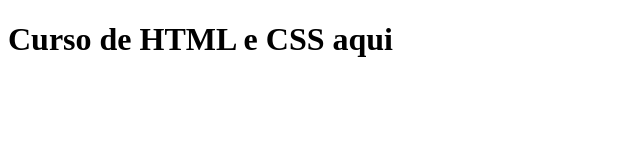
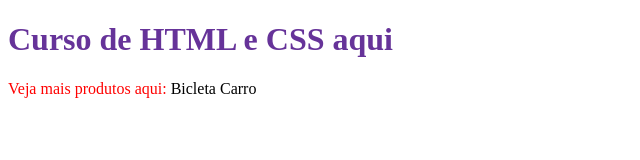
Before and after one commit to alanaraujo42/web-estudos, a plain HTML site: page index.html in a window 1280 px wide. Shown: the whole page, without its empty margins (0-640 px from the left). Drawn offline with Linux system fonts and the light colour scheme.

Commit message:
learing about selectors css

```diff
--- a/index.html
+++ b/index.html
@@ -3,8 +3,14 @@
   <head>
     <title>Curso de HTML</title>
     <meta charset="UTF-8" />
+    <link rel="stylesheet" href="style.css" />
   </head>
   <body>
-    <h1>Curso de HTML e CSS aqui</h1>
+    <h1 id="introdução">Curso de HTML e CSS aqui</h1>
+    <p class="produtos">
+      Veja mais produtos aqui:
+      <a href="/produtos/bicicleta.html">Bicleta</a>
+      <a href="/produtos/carro.html">Carro</a>
+    </p>
   </body>
 </html>
--- /dev/null
+++ b/style.css
@@ -0,0 +1,12 @@
+#introdução {
+    color: rebeccapurple;
+}
+
+a {
+    color: black;
+    text-decoration: none;
+}
+
+.produtos {
+    color: red;
+}
```
Also changed, not shown: produtos/bicicleta.html (added, +11 -0 lines), produtos/carro.html (added, +10 -0 lines).
